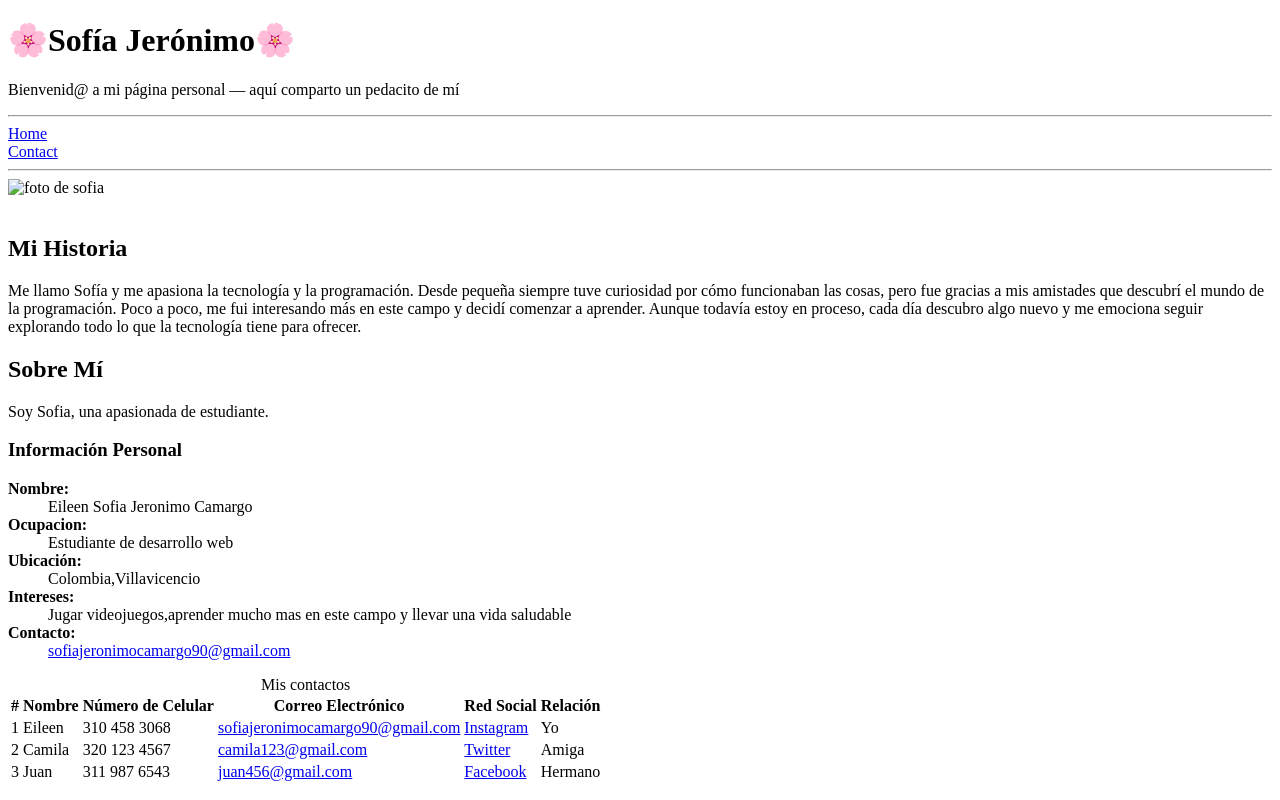
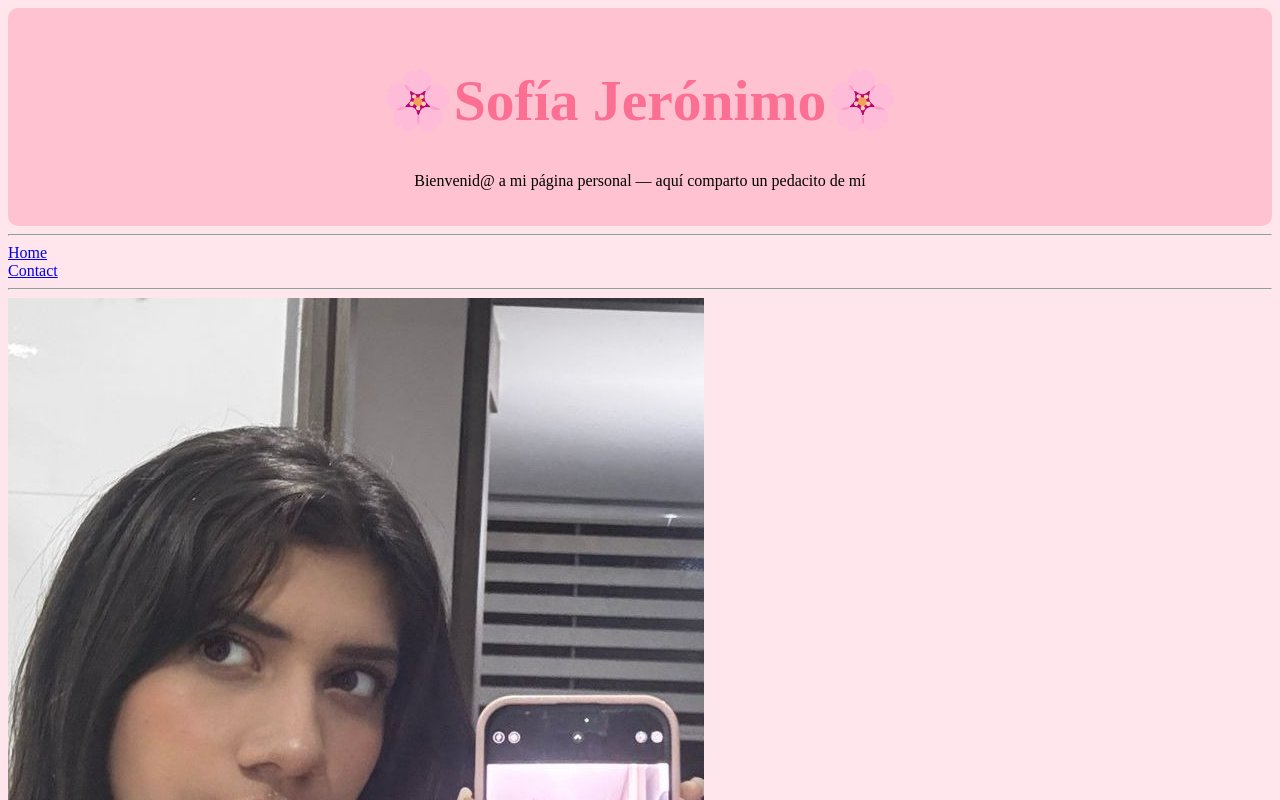
Before and after one commit to souchies/bit-website, a plain HTML site: page index.html in a window 1280 px wide. Shown: the top 800 px of the page. Drawn offline with Linux system fonts and the light colour scheme; the site is published under a folder, as on GitHub Pages, so addresses that start at the root find nothing.

Commit message:
Correcion del problema que no aparecian los estilos de css

```diff
--- a/index.html
+++ b/index.html
@@ -3,8 +3,8 @@
   <head>
     <meta charset="UTF-8" />
     <meta name="viewport" content="width=device-width, initial-scale=1.0" />
-    <link rel="stylesheet" href="/css/style.css">
-    <link rel="shortcut icon" href="/assets/image.png" type="image/x-icon" />
+    <link rel="stylesheet" href="./css/style.css">
+    <link rel="shortcut icon" href="./assets/image.png" type="image/x-icon" />
     <title>Sobre mí | Inicio</title>
     <header id="top">
       <h1> 🌸Sofía Jerónimo🌸 </h1>
@@ -18,7 +18,7 @@
       <a href="contact.html">Contact</a>
     </nav>
     <hr />
-    <img src="/assets/foto.jpg" alt="foto de sofia" />
+    <img src="./assets/foto.jpg" alt="foto de sofia" />
 
     <main>
       <section>
```
